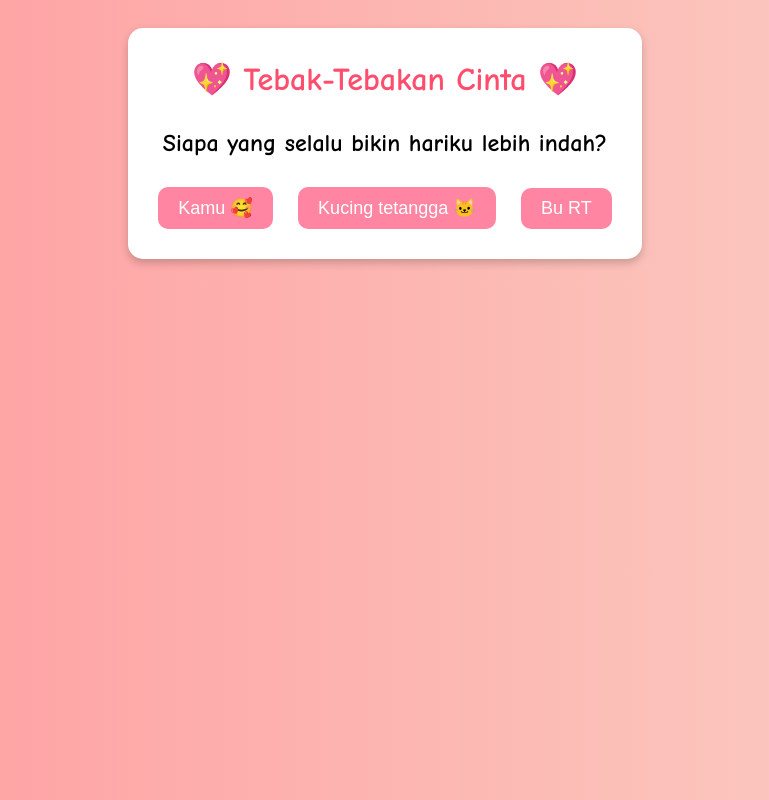
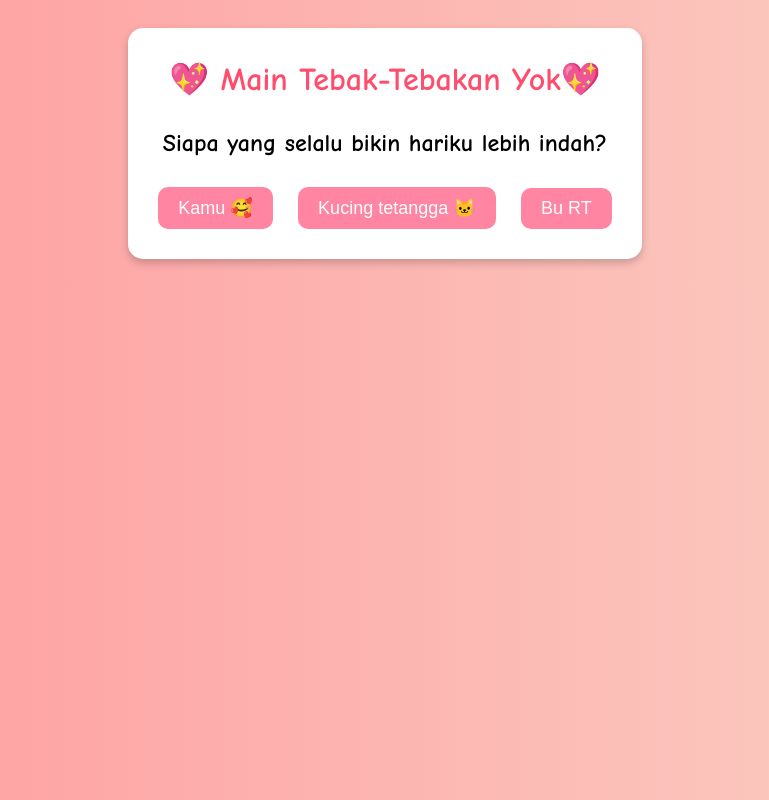
Before and after one commit to davv78/myfavperson, a plain HTML site: page index.html in a window 1280 px wide. Shown: the whole page, without its empty margins (255-1024 px from the left). Drawn offline with Linux system fonts and the light colour scheme.

Commit message:
first commit

```diff
--- a/index.html
+++ b/index.html
@@ -8,7 +8,7 @@
 </head>
 <body>
     <div class="container">
-        <h1>💖 Tebak-Tebakan Cinta 💖</h1>
+        <h1>💖 Main Tebak-Tebakan Yok💖</h1>
         <div id="game"></div>
     </div>
     <script src="script.js"></script>
```
